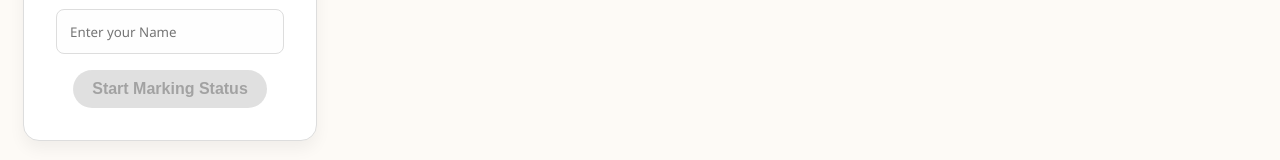
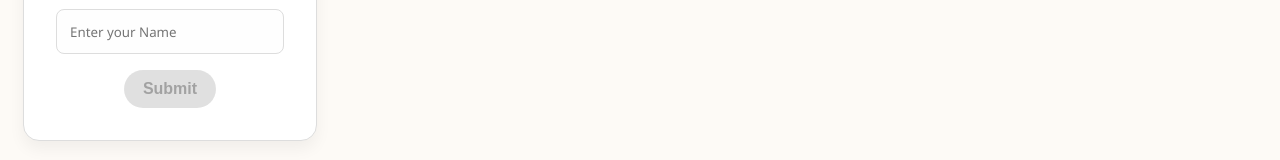
Before and after one commit to ravi4972/spiritual_tracker, a React (Vite) app in the folder client/: page / in a window 1280 px wide. Shown: the part 275-435 px from the top of the page. Built offline with nearby package versions, Linux system fonts and the light colour scheme.

Commit message:
task item initial format

```diff
--- a/client/src/components/DailyStatus.js
+++ b/client/src/components/DailyStatus.js
@@ -28,7 +28,7 @@ const DailyStatus=()=>{
             <div className="container">
                 <h2>Mark Daily Status</h2>
                 <input type="text" readOnly={!enableNameField} placeholder="Enter your Name" value={nameFieldTxtBox} onChange={onUserNameInputChange}/>
-                {showMarkingStatusBtn && <button disabled={!enableMarkingStatus} onClick={handleOnClick}> Start Marking Status </button>}
+                {showMarkingStatusBtn && <button disabled={!enableMarkingStatus} onClick={handleOnClick}> Submit </button>}
                 {showTaskList && <div id="item-list">
                     <ul class="checklist">
                         <li><label><input type="checkbox" /> Chanting without mobile</label></li>
```
